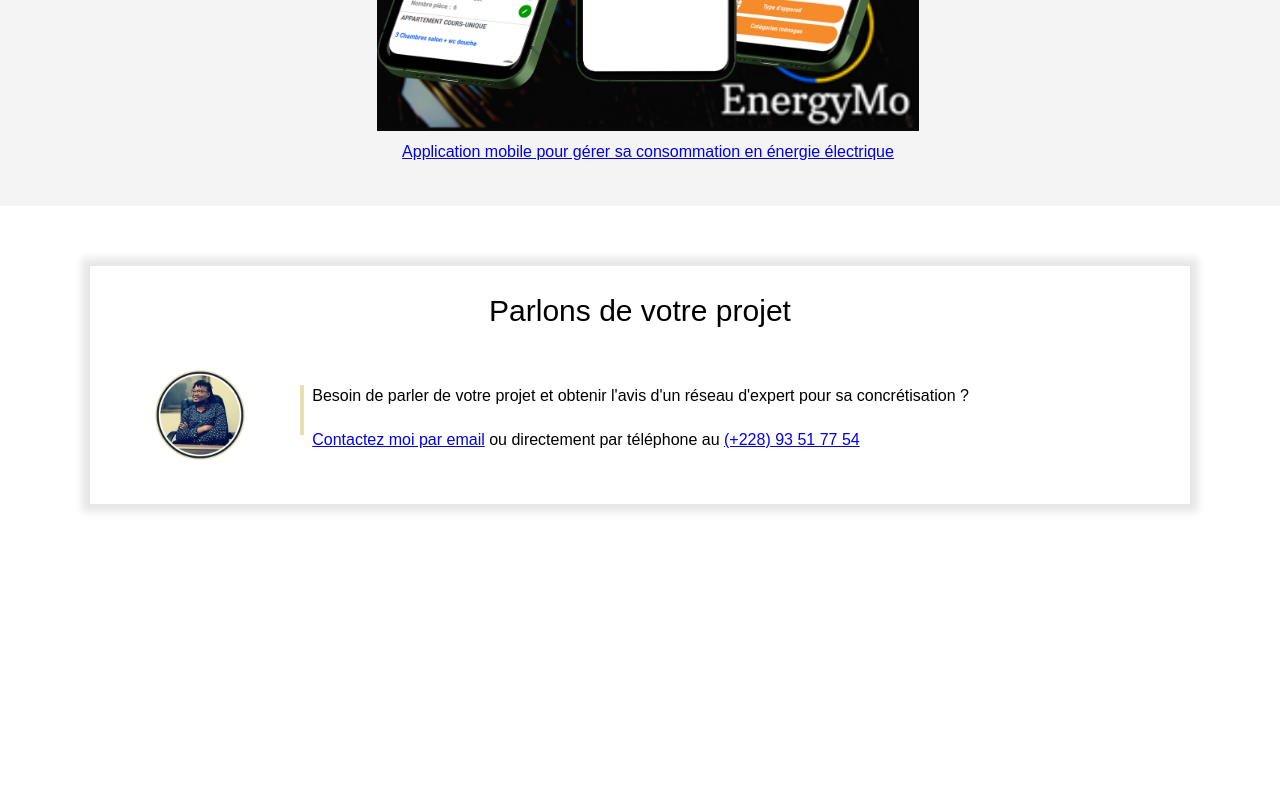
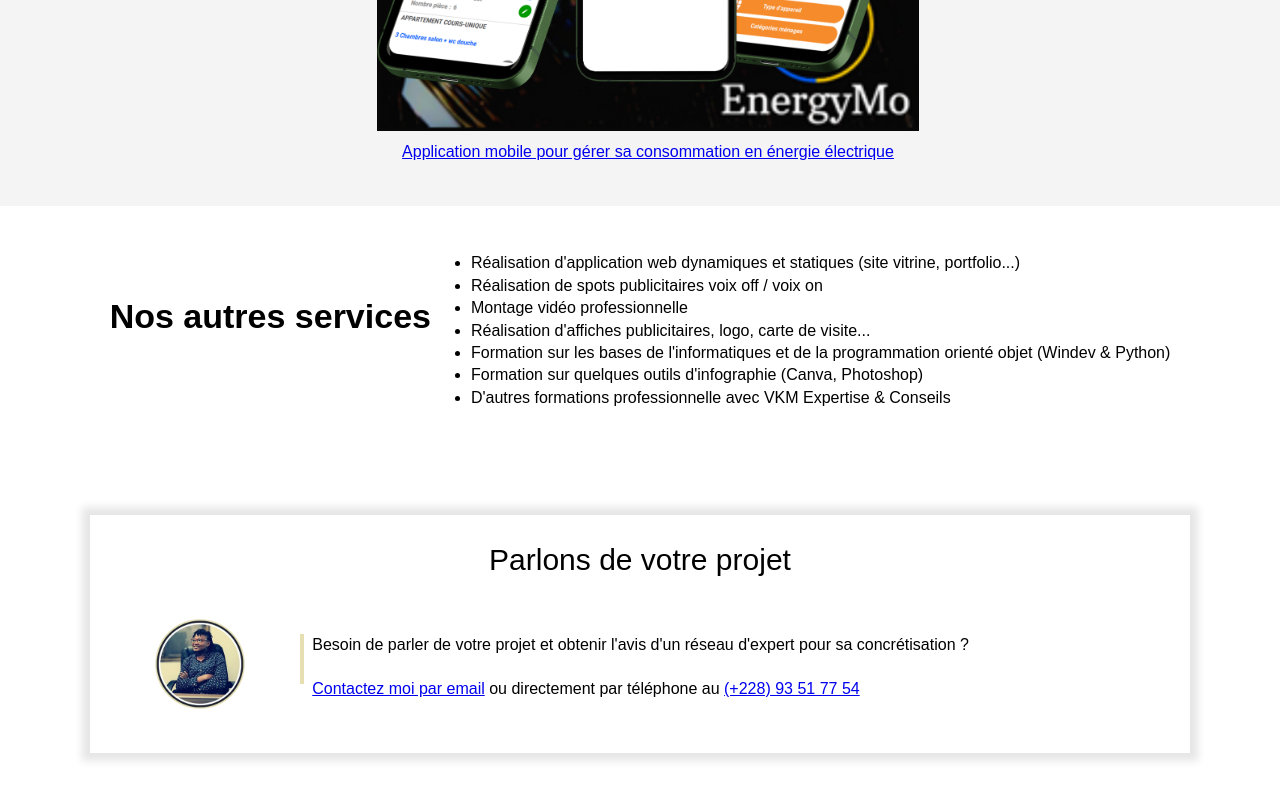
Before and after one commit to raissaSasa/raissa_tepe_portfolio, a plain HTML site: page index.html in a window 1280 px wide. Shown: the part 2042-2842 px from the top of the page. Before the commit the page ends 2605 px from the top, so only its background shows below. Drawn offline with Linux system fonts and the light colour scheme.

Commit message:
Add files via upload

```diff
--- a/index.html
+++ b/index.html
@@ -89,6 +89,20 @@
 
     </div>
 
+    <div class="section portfolio-container">
+        <h2>Nos autres services</h2>
+        <ul>
+            <li>Réalisation d'application web dynamiques et statiques (site vitrine, portfolio...)</li>
+            <li>Réalisation de spots publicitaires voix off / voix on</li>
+            <li>Montage vidéo professionnelle</li>
+            <li>Réalisation d'affiches publicitaires, logo, carte de visite...</li>
+            <li>Formation sur les bases de l'informatiques et de la programmation orienté objet (Windev & Python)</li>
+            <li>Formation sur quelques outils d'infographie (Canva, Photoshop) </li>
+            <li>D'autres formations professionnelle avec VKM Expertise & Conseils</li>
+        </ul>
+    </div>
+
+
     <!--SECTION BLANCHE-->
 
     <iframe src="contact-frame.html" scrolling="no"></iframe>
```
